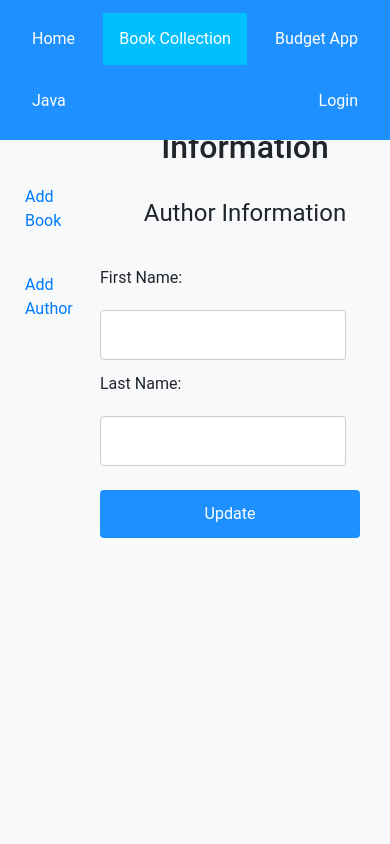
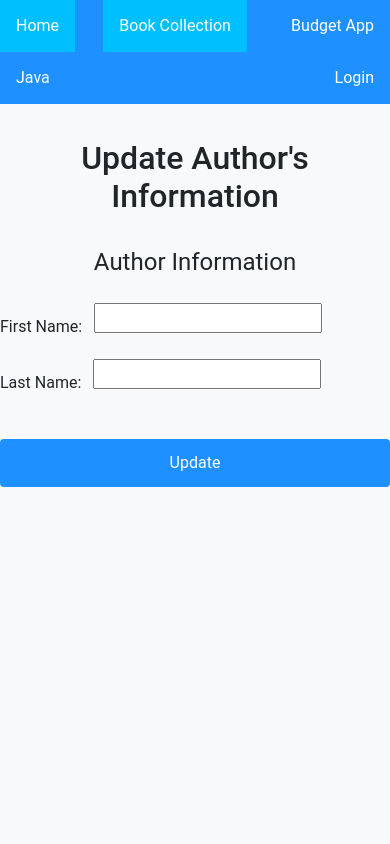
Before and after one commit to wzsamuels/PortfolioWebsite, a Django app: template books/templates/books/author_update_form.html in a window 390 px wide. Run offline with Django 3.2, Linux system fonts and the light colour scheme; the template is opened without the code that fills it, so the values that code supplies are empty, except form fields; tables that the repository leaves empty hold one stand-in row (values such as "Sample post"); form fields are guessed from the names that the template uses; some libraries are stand-ins or nearby versions.

Commit message:
Removed the side navbar to help with mobile compatibility. Also tweaked CSS to work better with mobile. Fixed Budget form to use jqueryui date picker.

```diff
--- a/books/static/books/styles.css
+++ b/books/static/books/styles.css
@@ -1,15 +1,22 @@
 <!doctype html>
 <html lang="en">
   <head>
-    <style>
-
-    /* Page content */
+  <style>
 
     body {
         margin: 0px;
         font-size:16px;
     }
 
+table {
+    border-spacing: 10px;
+}
+
+td {
+    /*margin-left:20px;
+    margin-right:20px;*/
+    padding: 10px;
+}
 
     p {
         padding:0 16px;
@@ -21,11 +28,12 @@
     }
 
     .main {
-        margin-left: 100px; /* Same as the width of the sidenav */
-        margin-top: 70px; /* Width of the top navbar */
+        /*margin-left: 100px; /* Same as the width of the sidenav */
+        /*margin-top: 70px; /* Width of the top navbar */
     }
 
     h2 {
+        margin-top: 15px;
         padding-top: 20px;
         padding-bottom: 20px;
         text-align: center;
@@ -43,21 +51,8 @@
         display: inline-block;
     }
 
-     /* Same as the width of the sidenav */
-    .main {
-        margin-left: 100px;
-    }
-
-    h2 {
-        margin-top: 15px;
-        text-align: center;
-    }
-    h3 {
-        text-align: center;
-    }
 
     /* Ordered lists */
-
     ul.list {
       	list-style-type: none;
       	margin: 5px;
@@ -75,12 +70,14 @@
     .navbar {
         overflow: hidden;
         background-color: DodgerBlue;
-        height: 70px;
+        margin: 0;
+        padding: 0;
+        width: 100%;
+        /*height: 70px;
         width: 100%;
         position: fixed;
-        z-index: 1;
         top: 0;
-        left: 0;
+        left: 0;*/
     }
 
     .navbar a {
@@ -89,6 +86,16 @@
         color: white;
         text-align: center;
         padding: 14px 16px;
+        text-decoration: none;
+    }
+
+    .bookButton button {
+        border:none;
+        background-color: DodgerBlue;
+        font-size: 16px;
+        color: white;
+        text-align: center;
+        padding: 10px 12px;
         text-decoration: none;
     }
 
@@ -110,15 +117,15 @@
         padding-top: 20px;
         margin-top: 70px;
     }
-
+    /*
     input[type=text], input[type=password], select, textarea {
-      	/*width: 100%;*/
+      	/*width: 100%;
       	padding: 12px;
       	border: 1px solid #ccc;
       	border-radius: 4px;
       	resize: vertical;
       	font-size:16px;
-    }
+    }    */
 
     legend {
         text-align: center;
@@ -127,6 +134,11 @@
     label {
         padding: 12px 12px 12px 0;
         display: inline-block;
+    }
+
+    input {
+        min-width: 100%;
+        max-width: 100%;
     }
 
     input[type=submit] {
@@ -140,32 +152,21 @@
     }
 
     .container {
-      width: auto;
-      max-width: 680px;
+      /*  width: 75%;
+      *max-width: 680px;*/
       padding: 15px 15px;
     }
 
     /* Responsive layout - when the screen is less than 600px wide, make the two columns stack on top of each other instead of next to each other */
     @media screen and (max-width: 600px) {
-        .col-25, .col-75, .row, .navbar, input[type=submit] {
+        /*
+        .main {
             width: 100%;
-            margin-top: 0;
-        }
-
-        .navbar {
-            height: 140px;
-        }
-
-        .open-button-right, .open-button-left {
-            float:none;
-        }
-
-        .sidenav {
-            margin-top: 140px;
-        }
+        }*/
+        .navbar a {float : none; }
     }
 
-    /* Button used to open the contact form - fixed at the bottom of the page */
+    /* Button used to open the contact form - fixed at the bottom of the page
     .open-button {
         background-color: DodgerBlue;
         color: white;
@@ -192,7 +193,7 @@
         position: relative;
         text-align: center;
         width: 100%;
-    }
+    }*/
 
     /* The popup form - hidden by default */
     .form-popup {
@@ -213,7 +214,7 @@
     }
 
     /* Full-width input fields */
-    .form-container input[type=text], .form-container input[type=password] {
+    .form-container input[type=text], .form-container select {
         width: 100%;
         padding: 15px;
         margin: 5px 0 22px 0;
--- a/books/templates/books/book_include.html
+++ b/books/templates/books/book_include.html
@@ -5,12 +5,9 @@
   document.getElementById("BookSideNav").style.display = "block";
 </script>
 
-<div id="BookSideNav" class="sidenav">
-  <ul style="margin:auto;" class="list">
-    <li><a href="#" onclick="openFormLeft()">Add Book</a></li>
-    <li><a href="#" onclick="openFormRight()">Add Author</a></li>
-  </ul>
-</div>
+<!--div id="BookSideNav" class="sidenav">-->
+
+
 
 <!-- Popup form for adding a new Book -->
 <div class="form-popup" id="left-form">
--- a/budget/forms.py
+++ b/budget/forms.py
@@ -9,5 +9,5 @@ from budget.models import Transaction
 
 class TransactionForm(forms.Form):
     amount = forms.DecimalField(decimal_places = 2)
-    date = forms.DateField(widget=forms.SelectDateWidget)
+    date = forms.DateField(widget=forms.TextInput(attrs={'class':'datepicker'}))#.SelectDateWidget)
     transType = forms.ChoiceField(choices=Transaction.TYPE_CHOICES)
--- a/mysite/urls.py
+++ b/mysite/urls.py
@@ -21,7 +21,7 @@ urlpatterns = [
     path('accounts/', include('django.contrib.auth.urls')),
     #path('accounts/login.html', auth_views.LoginView.as_view()),
     path('accounts/profile/', auth_views.LoginView.as_view()),
-    path('accounts/login/', auth_views.LoginView.as_view(redirect_authenticated_user='')),
+    path('accounts/login.html', auth_views.LoginView.as_view(redirect_authenticated_user='')),
     path('admin/', admin.site.urls),
     path('books/', include('books.urls')),
     path('budget/', include('budget.urls')),
--- a/templates/base.html
+++ b/templates/base.html
@@ -13,6 +13,24 @@
     <link rel="stylesheet" href="https://stackpath.bootstrapcdn.com/bootstrap/4.4.1/css/bootstrap.min.css" integrity="sha384-Vkoo8x4CGsO3+Hhxv8T/Q5PaXtkKtu6ug5TOeNV6gBiFeWPGFN9MuhOf23Q9Ifjh" crossorigin="anonymous">
     <link rel="stylesheet" type="text/css"  href="{% static "books/styles.css" %}">
 
+    <link rel="stylesheet" href="//code.jquery.com/ui/1.12.1/themes/base/jquery-ui.css">
+
+    <script src="https://code.jquery.com/jquery-1.12.4.js"></script>
+    <script src="https://code.jquery.com/ui/1.12.1/jquery-ui.js"></script>
+    <!--
+    <script>
+    $(function() {
+    $( ".datepicker" ).datepicker({
+      changeMonth: true,
+      changeYear: true,
+      yearRange: "2000:2030",
+    });
+    }); -->
+    <script>
+    $( function() {
+    $( ".datepicker" ).datepicker();
+  } );
+    </script>
     <title>Book Collection</title>
 
   </head>
@@ -30,7 +48,7 @@
       {% endif %}
     </div>
 
-    <div class="main">
+    <div class="main" class="clearfix">
       {% block content %}
       {% endblock %}
     </div>
```
Also changed, not shown: books/templates/books/index.html (+10 -2 lines), budget/templates/budget/index.html (+18 -4 lines), static/books/styles.css (+45 -44 lines).
